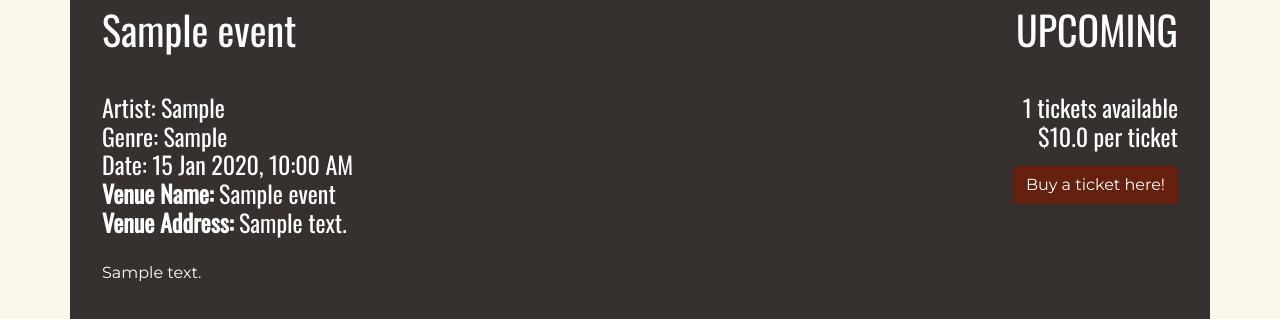
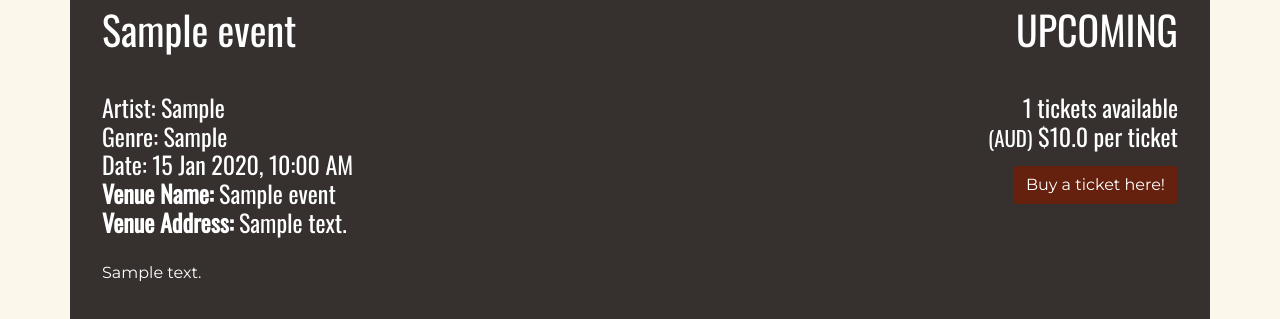
Before and after one commit to HansT01/IAB207-Events, a Flask app: page /findevents/1 in a window 1280 px wide. Shown: the part 725-1044 px from the top of the page. Run offline with Flask 2, Linux system fonts and the light colour scheme; tables that the repository leaves empty hold one stand-in row (values such as "Sample post"); grey boxes marked "Sample" are stand-in pictures; some libraries are stand-ins or nearby versions.

Commit message:
Added text to specify currency

```diff
--- a/concerts/templates/components/bookedeventsrow.jinja
+++ b/concerts/templates/components/bookedeventsrow.jinja
@@ -20,8 +20,8 @@
         <div class="text-left mb-1 p-3">
           <h5 class="">Date booked: {{booking.timestamp.strftime("%d %b %Y, %I:%M %p")}}</h5>
           <h5 class="">Tickets booked: {{booking.tickets}}</h5>
-          <h5 class="">Price per ticket: ${{booking.price}}</h5>
-          <h5 class="">Total cost: ${{booking.price * booking.tickets}}</h5>
+          <h5 class="">Price per ticket: (AUD) ${{booking.price}} </h5>
+          <h5 class="">Total cost: (AUD) ${{booking.price * booking.tickets}} </h5>
         </div>
         {% set event = booking.event %}
         <!-- eventcard -->
--- a/concerts/templates/components/bookingmodal.jinja
+++ b/concerts/templates/components/bookingmodal.jinja
@@ -14,7 +14,7 @@
               <h3>{{event.title}}</h3>
             </div>
             <div class="d-flex justify-content-center mt-3">
-              <h5>Cost per ticket: ${{event.price}}</h5>
+              <h5>Cost per ticket: (AUD) ${{event.price}}</h5>
             </div>
             <div class="d-flex justify-content-center my-1">
               <h5>Available tickets: {{event.tickets}}</h5>
--- a/concerts/templates/components/eventcontent.jinja
+++ b/concerts/templates/components/eventcontent.jinja
@@ -29,7 +29,7 @@
       <div class="col-auto text-sm-end">
         <h4 class="mt-3 mt-sm-0">
           {{event.tickets}} tickets available <br />
-          ${{event.price}} per ticket
+          <small>(AUD)</small> ${{event.price}} per ticket
         </h4>
         <button type="button" class="col btn bg-200 tx-000 mt-3" data-bs-dismiss="modal" data-bs-toggle="modal"
           href="#booking-modal-{{index}}">
--- a/concerts/templates/components/eventeditormodal.jinja
+++ b/concerts/templates/components/eventeditormodal.jinja
@@ -71,7 +71,7 @@
             </div>
 
             <div class="mt-3 col-sm-6">
-              {{ render_field(eventform.price, type="number", class="form-control", placeholder="Price per ticket", value=event.price) }}
+              {{ render_field(eventform.price, type="number", class="form-control", placeholder="Price per ticket (AUD)", value=event.price) }}
             </div>
           </div>
 
```
